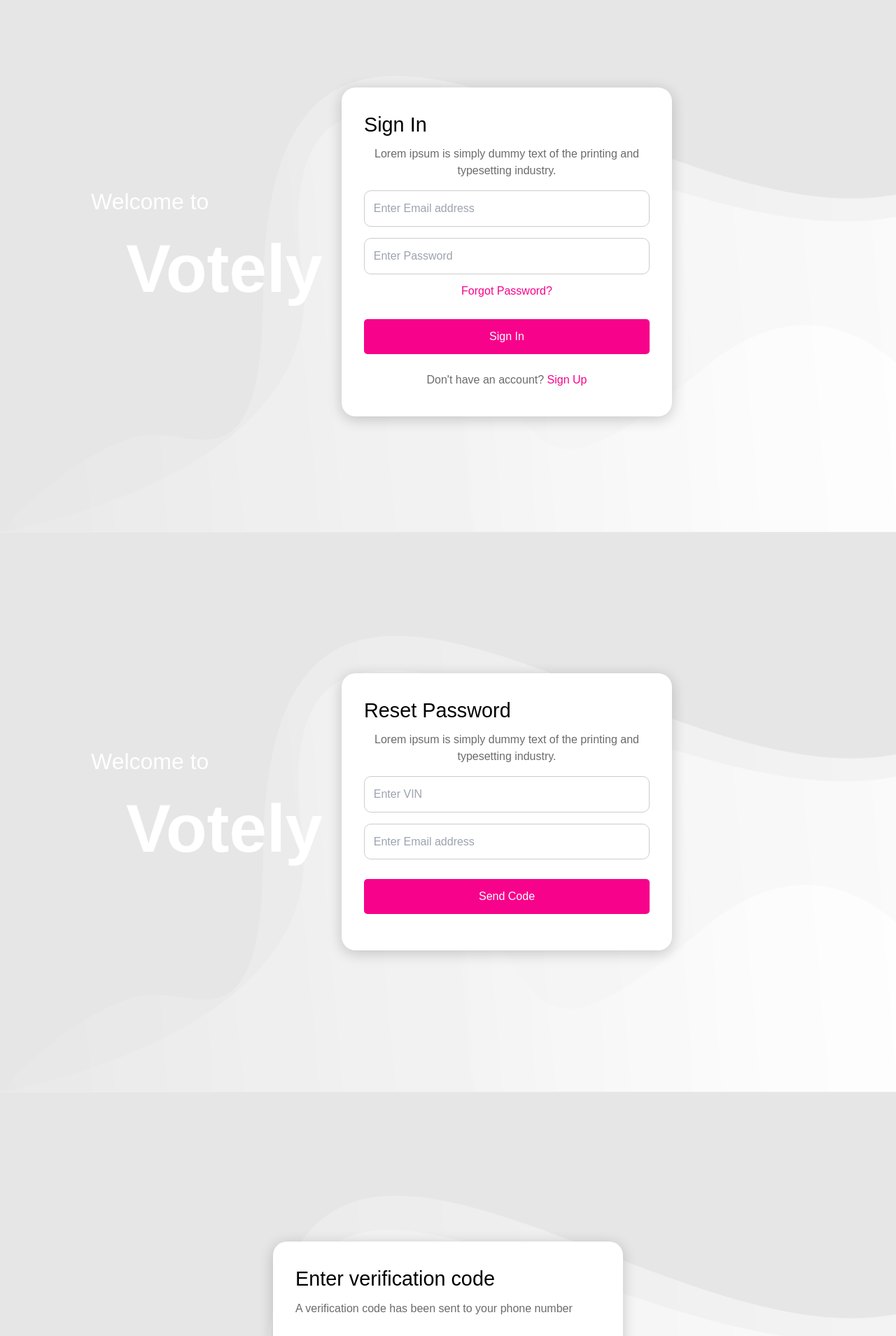
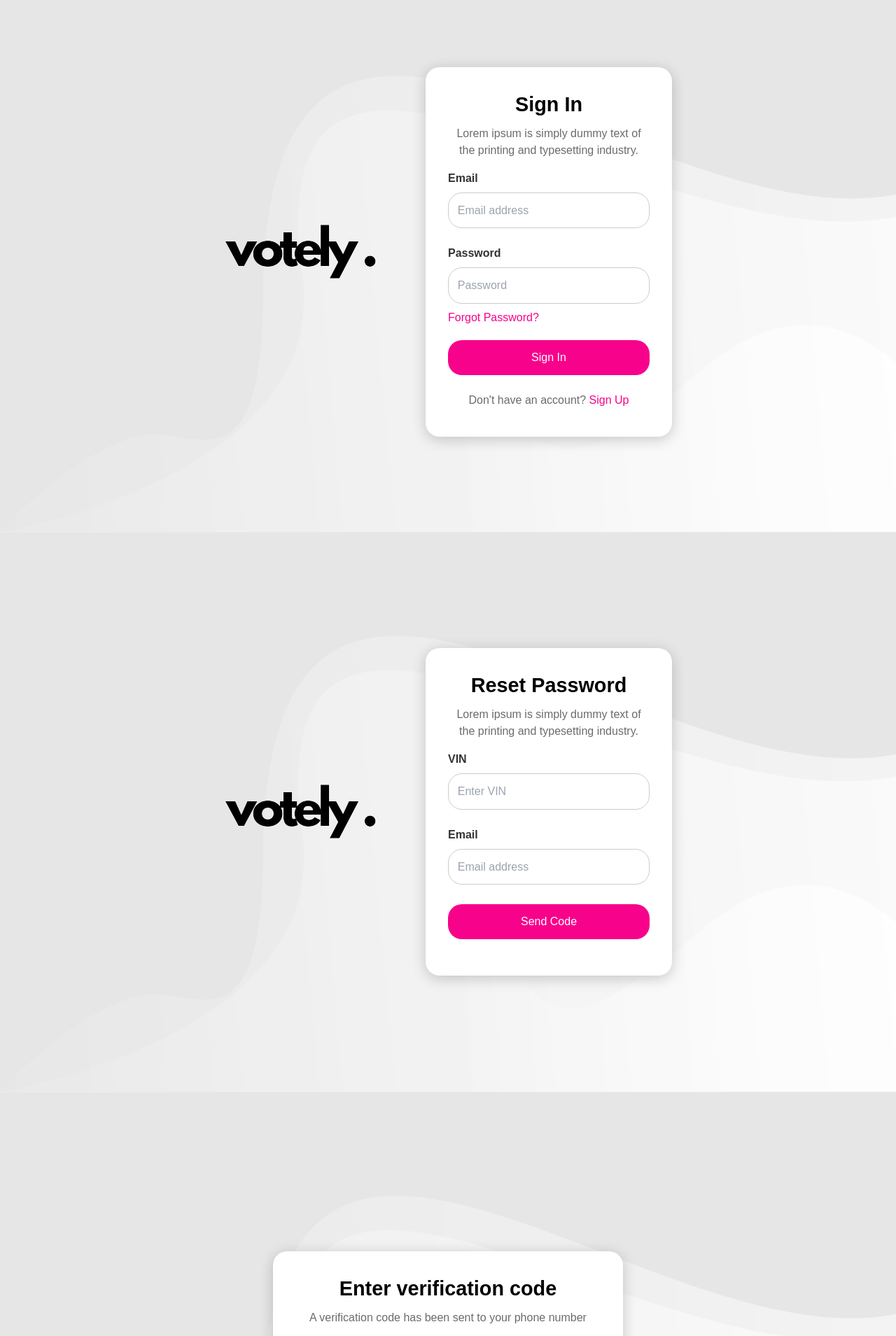
Before and after one commit to udithayeshmantha/Votely-E-voting-system, a React (Create React App) app: page / in a window 1280 px wide. Shown: the part 840-2749 px from the top of the page at 70% size. Built offline with nearby package versions, Linux system fonts and the light colour scheme.

Commit message:
cade regform.js file and add csss

```diff
--- a/src/App.js
+++ b/src/App.js
@@ -4,6 +4,8 @@ import SignUp from './pages/SignUp';
 import SignIn from './pages/SignIn';
 import ResetPassword from './pages/ResetPassword';
 import OtpPage from './pages/OtpPage';
+import RegForm from './components/RegForm';
+
 
 function App() {
   return (
@@ -13,6 +15,7 @@ function App() {
       <SignIn />
       <ResetPassword />
       <OtpPage />
+      <RegForm />
     </div>
   );
 }
--- /dev/null
+++ b/src/components/RegForm.js
@@ -0,0 +1,70 @@
+import React from 'react';
+import Logo from '../assets/logo.png';
+
+const RegForm = () => {
+  return (
+    <div className="main-container">
+        <div className="reg-form">
+        <form>
+            <div className="small-logo">
+                <img src={Logo} alt="" />
+            </div>
+            <div className="form-heading">
+                <h2 className='secondary-heading secondary-heading-lf'>Fill out your information</h2>
+                <p className='primary-text primary-text-lf'>Please fill out your information below</p>
+            </div>
+            <div className="name-group">
+                <label for="firstname">FIRST NAME</label>
+                <input
+                type="text"
+                name="fisrtName"
+                placeholder="First Name"
+                />
+
+                <label for="firstname">MIDDLE NAME</label>
+                <input
+                type="text"
+                name="MiddleName"
+                placeholder="Middle Name"
+                />
+
+                <label for="firstname">LAST NAME</label>
+                <input
+                type="text"
+                name="LastName"
+                placeholder="Last Name"
+                />
+            </div>
+            <div className="persional-details">
+                <label for="birthday">DATE OF BIRTH</label>
+                <input
+                type="text"
+                name="birthday"
+                placeholder="MM/DD/YYYY"
+                />
+                <label for="contact">CONTACT NUMBER</label>
+                <input
+                type="number"
+                name="contactnumber"
+                placeholder="Contact Number"
+                />
+                <label for="email">EMAIL</label>
+                <input
+                type="email"
+                name="email"
+                placeholder="Email address"
+                />
+                <label for="Organization">ORGANIZATION</label>
+                <input
+                type="text"
+                name="organization"
+                placeholder="Organization"
+                />
+            </div>
+        </form>
+        </div>
+    </div>
+  )
+}
+
+export default RegForm;
--- a/src/pages/OtpPage.js
+++ b/src/pages/OtpPage.js
@@ -5,8 +5,8 @@ const OtpPage = () => {
     <div className="main-container">
         <div className="otp-form">
             <form>
-                <h2>Enter verification code</h2>
-                <p>A verification code has been sent to your phone number</p>
+                <h2 className='secondary-heading'>Enter verification code</h2>
+                <p className='primary-text'>A verification code has been sent to your phone number</p>
 
                 <input
                 type="text"
@@ -39,8 +39,8 @@ const OtpPage = () => {
                 maxlength="1"
                 />
 
-                <button type="submit">Verify</button>
-                <p>Didn’t get a code? <a href="/"> Click here to resend </a></p>
+                <button type="submit" className='primary-btn'>Verify</button>
+                <p className='primary-text'>Didn’t get a code? <a href="/"> Click here to resend </a></p>
             </form>
         </div>
     </div>
--- a/src/pages/ResetPassword.js
+++ b/src/pages/ResetPassword.js
@@ -1,30 +1,32 @@
 import React from 'react';
+import Logo from '../assets/logo.png';
 
 const ResetPassword = () => {
   return (
     <div className="main-container">
-        <div className="welcome-section">
-            <h3>Welcome to</h3>
-            <h1>Votely</h1>
-        </div>
+       <div className="logo-container">
+          <img src={Logo} alt="" />
+       </div>
 
         <div className="form">
             <form action="">
-                <h2>Reset Password</h2>
-                <p>Lorem ipsum is simply dummy text of the printing and typesetting industry.</p>
+                <h2 className='secondary-heading'>Reset Password</h2>
+                <p className='primary-text'>Lorem ipsum is simply dummy text of the printing and typesetting industry.</p>
+                <label for="vin">VIN</label>
                 <input
                 type="text"
                 name="vin"
                 placeholder="Enter VIN"
                 required
                  />
+                <label for="email">Email</label>
                 <input
                 type="email"
                 name="email"
-                placeholder="Enter Email address"
+                placeholder="Email address"
                 required
                 />
-                <button type="submit">Send Code</button>
+                <button type="submit" className='primary-btn'>Send Code</button>
             </form>
         </div>
     </div>
--- a/src/pages/Results.js
+++ b/src/pages/Results.js
@@ -8,4 +8,4 @@ const Results = () => {
   )
 }
 
-export default Results
+export default Results;
--- a/src/pages/SignIn.js
+++ b/src/pages/SignIn.js
@@ -1,6 +1,7 @@
 import React, { useState } from 'react';
+import Logo from '../assets/logo.png';
 
-const SignIn = () => {
+const SignIn = ({}) => {
   const [form, setForm] = useState({
     email: '',
     password: ''
@@ -21,42 +22,41 @@ const SignIn = () => {
 
 
   return (
-    <div>
       <div className="main-container">
-        <div className="welcome-section">
-          <h3>Welcome to </h3>
-          <h1>Votely</h1>
+        <div className="logo-container">
+          <img src={Logo} alt="" />
         </div>
         <div className="form">
-          <h2>Sign In</h2>
-          <p>Lorem ipsum is simply dummy text of the printing and typesetting industry.</p>
+          <h2 className='secondary-heading'>Sign In</h2>
+          <p className='primary-text'>Lorem ipsum is simply dummy text of the printing and typesetting industry.</p>
           <form onSubmit={handleSubmit}>
+            <label for="email">Email</label>
             <input
               type="email"
               name="email"
-              placeholder="Enter Email address"
+              placeholder="Email address"
               value={form.email}
               onChange={handleChange}
               required
             />
+            <label for="password">Password</label>
             <input
               type="password"
               name="password"
-              placeholder="Enter Password"
+              placeholder="Password"
               value={form.password}
               onChange={handleChange}
               required
             />
-            <p className='forgot-password'><a href="/forgot-password">Forgot Password?</a></p>
+            <a href="/forgot-password">Forgot Password?</a>
 
-            <button type="submit">Sign In</button>
+            <button type="submit" className='primary-btn'>Sign In</button>
           </form>
-          <p>
+          <p className='primary-text'>
             Don't have an account? <a href="/signup">Sign Up</a>
           </p>
         </div>
       </div>
-    </div>
   )
 }
 
--- a/src/pages/SignUp.js
+++ b/src/pages/SignUp.js
@@ -1,4 +1,5 @@
 import React, { useState } from 'react';
+import Logo from '../assets/logo.png';
 
 const SignUp = () => {
   const [form, setForm] = useState({
@@ -24,14 +25,12 @@ const SignUp = () => {
 
   return (
     <div className="main-container">
-      <div className="welcome-section">
-
-        <h3>Welcome to </h3>
-        <h1>Votely</h1>
+      <div className="logo-container">
+        <img src={Logo} alt="" />
       </div>
       <div className="form">
-        <h2>Sign Up</h2>
-        <p>Welcome to Votely's Online Voting System, please register as a voter to vote in your preferred candidate.</p>
+        <h2 className='secondary-heading'>Sign Up</h2>
+        <p className='primary-text'>Welcome to Votely's Online Voting System, please register as a voter to vote in your preferred candidate.</p>
         <form onSubmit={handleSubmit}>
 
         <label for="id_no">Voters ID No.</label>
@@ -62,13 +61,13 @@ const SignUp = () => {
 
           <div className='terms'>
             <input type="checkbox" name="terms" id="" />
-            <p>I agree to Votely's <a href="#">Terms & Conditions</a> & <a href="#">Privacy Policy</a></p>
+            <p className='primary-text'>I agree to Votely's <a href="#">Terms & Conditions</a> & <a href="#">Privacy Policy</a></p>
           </div>
 
-          <button type="submit">Register</button>
+          <button type="submit" className="primary-btn">Register</button>
         </form>
 
-        <p>
+        <p className='primary-text'>
           Already have an account? <a href="/signin">Sign In</a>
         </p>
       </div>
--- a/src/styles/App.css
+++ b/src/styles/App.css
@@ -9,8 +9,7 @@
   font-family: Arial, sans-serif;
 }
 
-/* SignUp & SignIn Page */
-
+/* SignUp, SignIn Page & Reset Password */
   .main-container {
     display: flex;
     justify-content: center;
@@ -21,29 +20,14 @@
     font-family: Arial, sans-serif;
   }
 
-  .welcome-section {
+  .logo-container{
     flex: 1;
-    padding-left: 5rem;
-    color: #fff;
-  }
-
-  .welcome-section h1 {
-    font-size: 6rem;
-    margin-left: 100px;
-    font-weight: bold;
-
-  }
-
-  .welcome-section h3 {
-    color: #fff;
-    font-size: 2rem;
-    margin-left: 50px;
-
+    padding-left: 20rem;
   }
 
   .form {
     width: 100%;
-    max-width: 800px;
+    max-width: 650px;
     flex: 1;
     background-color: #fff;
     border-radius: 20px;
@@ -52,13 +36,15 @@
     box-shadow: 0 4px 20px rgba(0, 0, 0, 0.2);
   }
 
-  .form h2 {
+  .secondary-heading {
     font-size: 1.8rem;
     margin-bottom: 0.5rem;
+    text-align: center;
+    font-weight: bold;
 
   }
 
-  .form p {
+  .primary-text{
     color: #6b6b6b;
     margin-bottom: 0.5rem;
     margin-top: 0.3rem;
@@ -78,7 +64,7 @@
     padding: 0.8rem;
     margin: 0.5rem 0;
     border: 1px solid #ccc;
-    border-radius: 10px;
+    border-radius: 20px;
 
   }
   .terms{
@@ -91,19 +77,19 @@
     margin-right: 0.5rem;
 }
 
-  .form button {
+  .primary-btn {
     width: 100%;
     padding: 0.8rem;
     background-color: #f7028b;
     color: white;
     border: none;
-    border-radius: 5px;
+    border-radius: 20px;
     cursor: pointer;
     font-size: 1rem;
     margin: 20px 0;
   }
 
-  .form button:hover {
+  .primary-btn:hover {
     background-color: #d90276;
   }
 
@@ -116,12 +102,6 @@
     text-decoration: underline;
   }
 
-  .forgot-password {
-    text-align: right;
-    margin-top: 0.5rem;
-  }
-
-
 /* OTP Page */
 .otp-form {
   width: 100%;
@@ -130,17 +110,6 @@
   border-radius: 20px;
   padding: 2rem;
   box-shadow: 0 4px 20px rgba(0, 0, 0, 0.2);
-}
-
-.otp-form h2 {
-  font-size: 1.8rem;
-  margin-bottom: 0.5rem;
-
-}
-
-.otp-form p {
-  color: #6b6b6b;
-  margin-bottom: 1.5rem;
 }
 
 .otp-form input {
@@ -154,22 +123,6 @@
   text-align: center;
 }
 
-.otp-form button {
-  width: 100%;
-  padding: 0.8rem;
-  background-color: #f7028b;
-  color: white;
-  border: none;
-  border-radius: 5px;
-  cursor: pointer;
-  font-size: 1rem;
-  margin: 20px 0;
-}
-
-.otp-form button:hover {
-  background-color: #d90276;
-}
-
 .otp-form a {
   color: #f7028b;
   text-decoration: none;
@@ -178,3 +131,50 @@
 .otp-form a:hover {
   text-decoration: underline;
 }
+
+/* Register form */
+.reg-form{
+  width: 100%;
+  flex: 1;
+  background-color: #fff;
+  border-radius:50px;
+  padding: 5rem;
+  margin: 5rem;
+  box-shadow: 0 4px 20px rgba(0, 0, 0, 0.2);
+}
+
+.reg-form input {
+  width: 25%;
+  padding: 0.8rem;
+  margin: 0.5rem 0.5rem;
+  border: 1px solid #ccc;
+  border-radius: 20px;
+  gap: 10px;
+  font-size: 18px;
+}
+
+.reg-form label {
+  display: blocK;
+  text-align: left;
+  color: #333;
+  font-weight: bold;
+  margin-top: 1rem;
+}
+
+.small-logo{
+  width: 100px;
+  height: 50px;
+  margin: 0.1rem  50rem;
+}
+.secondary-heading-lf {
+  text-align: left;
+}
+.primary-text-lf{
+  text-align: left;
+  padding-bottom: 25px;
+}
+
+.name-group {
+  display: flex;
+  justify-content: space-between;
+}
```
Also changed, not shown: src/assets/logo.png.
